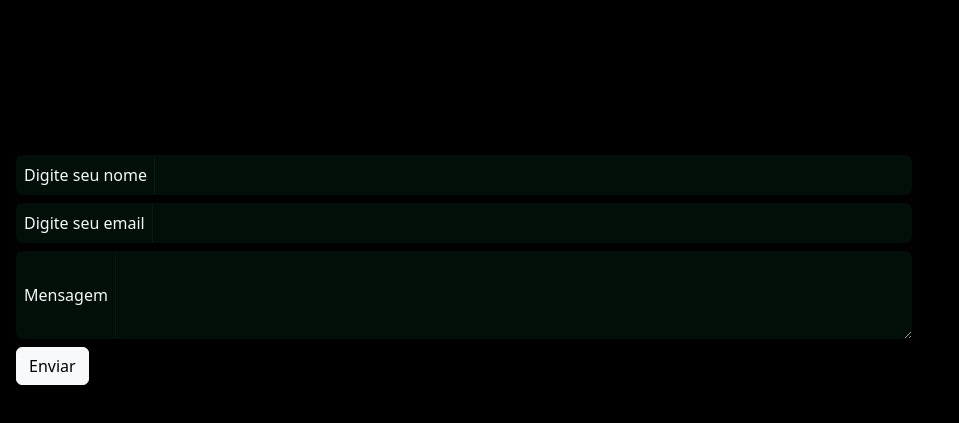
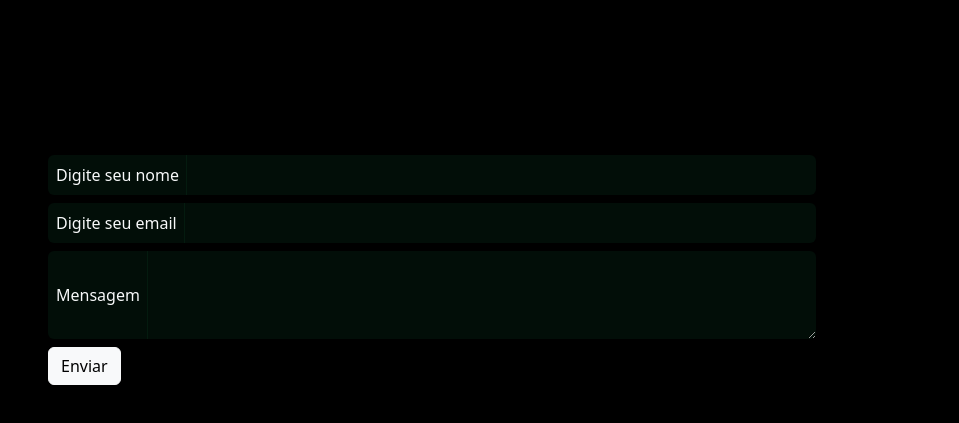
Before and after one commit to francovinicius/envio-email-por-form, a plain HTML site: page index.html in a window 1280 px wide. Shown: the part 213-636 px from the top of the page, without its empty margins (0-959 px from the left). Drawn offline with nearby package versions, Linux system fonts and the light colour scheme.

Commit message:
finalizando o envio do email css

```diff
--- a/index.html
+++ b/index.html
@@ -14,7 +14,7 @@
       <div class="teste">
 
           <!-- Entrar com seu email na action-->
-      <form action="https://formsubmit.co/entrecomseuemail@email.com" method="POST">
+        <form action="https://formsubmit.co/seuemail@email.com" method="POST">
           <div class="input-group mb-2">
               <span class="input-group-text bg-success p-2 text-light bg-opacity-10">Digite seu nome</span>
               <input type="text" name="name" aria-label="First name" class=" form-control bg-success p-2 text-light bg-opacity-10" required>
--- a/styles.css
+++ b/styles.css
@@ -1,13 +1,17 @@
 body {
+    display: flex;
+    flex-direction: column;
+    justify-content: center;
     background: black;
 }
+
 h1 {
 
     margin: 10rem;
 }
 .teste {
-    width:70%;
-    margin-left: 1rem;
+    width:60%;
+    margin-left: 3rem;
     color: #fff;
 
 }
```
Lines whose indentation alone changed are shown as unchanged.
